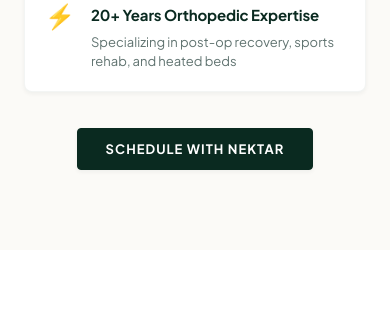
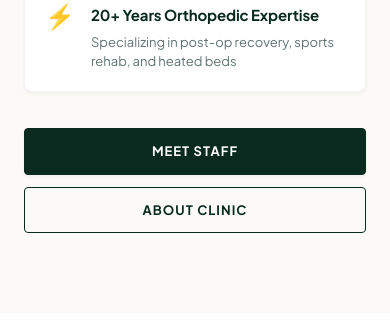
Before and after one commit to gbaby923/elite-pt, a website built with Vite: page index.html in a window 390 px wide. Shown: the part 6939-7267 px from the top of the page. Built offline with nearby package versions, Linux system fonts and the light colour scheme; a web font is replaced by a local one.

Commit message:
content: update director cta buttons to MEET STAFF and ABOUT CLINIC

```diff
--- a/index.html
+++ b/index.html
@@ -355,9 +355,8 @@
           </div>
 
           <div class="director-cta-row">
-            <button class="btn btn-primary open-booking-modal" id="director-cta-btn">
-              SCHEDULE WITH NEKTAR
-            </button>
+            <a href="#clinical-director" class="btn btn-primary" id="director-cta-meet-staff">MEET STAFF</a>
+            <a href="#about" class="btn btn-secondary" id="director-cta-about-clinic">ABOUT CLINIC</a>
           </div>
         </div>
       </div>
--- a/style.css
+++ b/style.css
@@ -1021,6 +1021,7 @@
 .director-cta-row {
   display: flex;
   justify-content: center;
+  gap: 20px;
 }
 
 /* Responsive Overrides */
@@ -1073,6 +1074,15 @@
   }
   .director-bottom-row {
     gap: 36px;
+  }
+  .director-cta-row {
+    flex-direction: column;
+    gap: 12px;
+    width: 100%;
+  }
+  .director-cta-row .btn {
+    width: 100%;
+    text-align: center;
   }
 }
 
```
